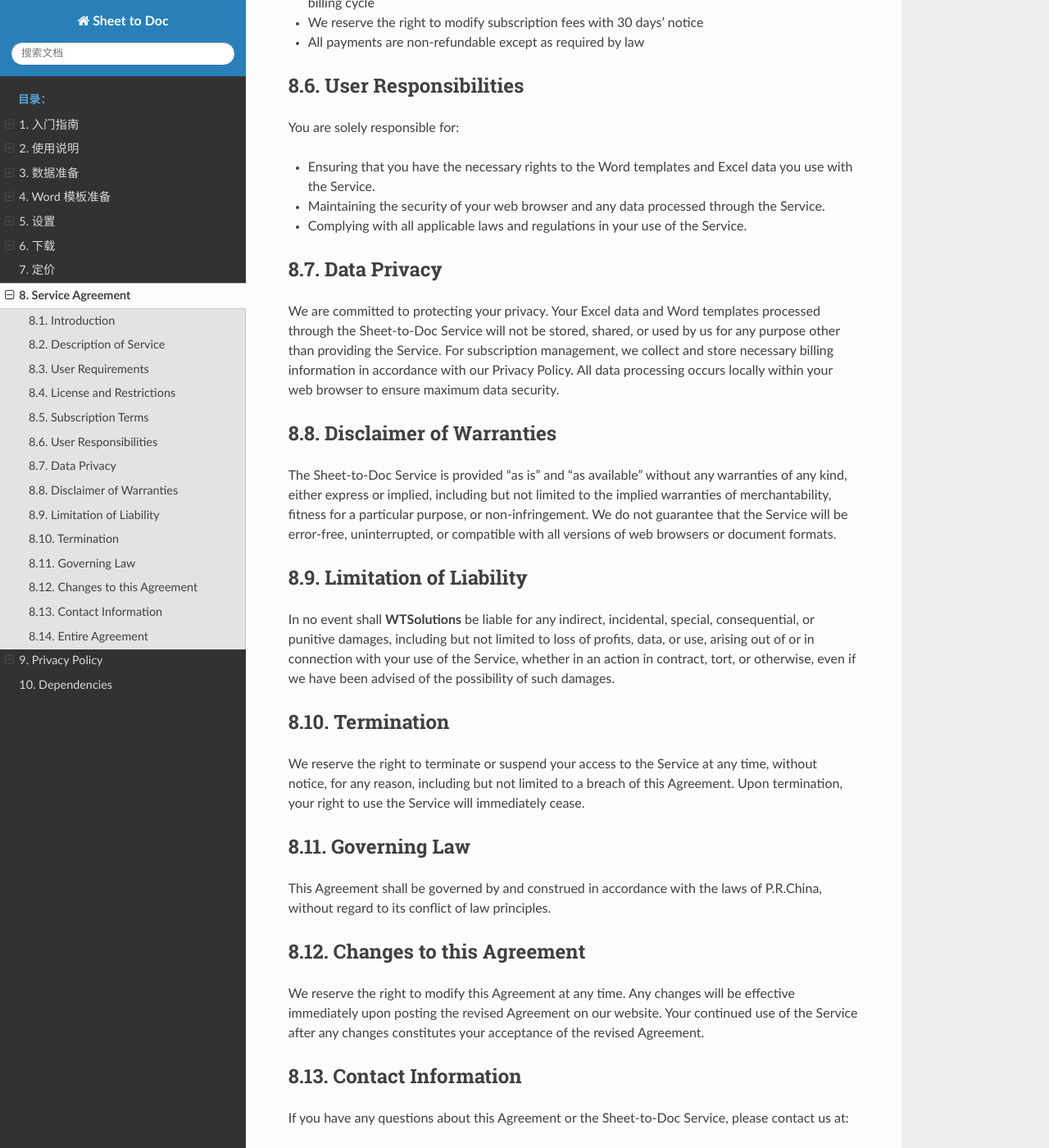
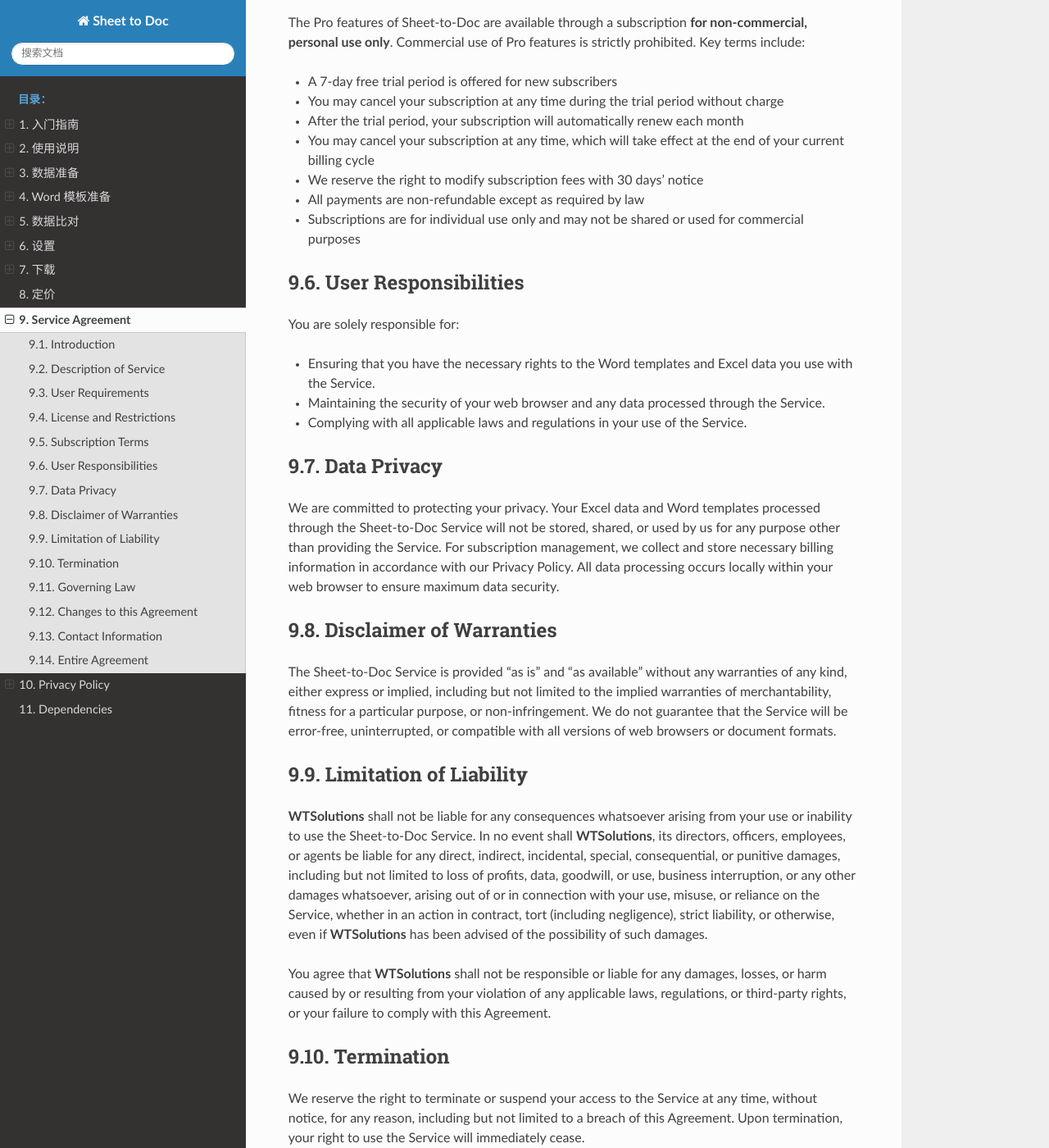
Before and after one commit to he-yang/sheet-to-doc-zh-cn, a Sphinx documentation site: the page built from source/termsofuse.md, in a window 1280 px wide and 1400 px high, scrolled down 1245 px. Shown: the whole window at 82% size. Built offline with Sphinx 7.4.7 and the Read the Docs theme 3.1.0, drawn with Linux system fonts in a browser that asks for light colours; some of the changed text lies outside the part shown.

Commit message:
add comparision

```diff
--- a/source/conf.py
+++ b/source/conf.py
@@ -9,7 +9,7 @@
 project = 'Sheet to Doc'
 copyright = '2022~2025, WTSolutions'
 author = 'WTSolutions'
-release = '2.0.0.0'
+release = '2.1.0.0'
 
 # -- General configuration ---------------------------------------------------
 # https://www.sphinx-doc.org/en/master/usage/configuration.html#general-configuration
--- a/source/index.rst
+++ b/source/index.rst
@@ -19,6 +19,7 @@
    Usage.md
    ExcelData.md
    WordTemplate.md
+   Comparison.md
    Settings.md
    Download.md
    Pricing.md
--- a/source/termsofuse.md
+++ b/source/termsofuse.md
@@ -32,7 +32,13 @@
 
 ## License and Restrictions
 
-We grant you a limited, non-exclusive, non-transferable, revocable license to use the Sheet-to-Doc Service solely for your personal or internal business purposes. For Pro features, a paid subscription is required. You agree not to:
+We grant you a limited, non-exclusive, non-transferable, revocable license to use the Sheet-to-Doc Service **solely for non-commercial, personal use only**. Commercial use of the Service is strictly prohibited, including but not limited to:
+- Using the Service for any business, commercial, or professional purposes
+- Generating documents for sale, resale, or commercial distribution
+- Using the Service to support any commercial enterprise or operation
+- Monetizing the results generated by the Service in any way
+
+You agree not to:
 - Reverse engineer, decompile, disassemble, or otherwise attempt to derive the source code of the Service.
 - Distribute, sublicense, lease, rent, or otherwise transfer the Service to any third party.
 - Use the Service for any illegal or unauthorized purpose.
@@ -40,13 +46,14 @@
 
 ## Subscription Terms
 
-The Pro features of Sheet-to-Doc are available through a subscription. Key terms include:
+The Pro features of Sheet-to-Doc are available through a subscription **for non-commercial, personal use only**. Commercial use of Pro features is strictly prohibited. Key terms include:
 - A 7-day free trial period is offered for new subscribers
 - You may cancel your subscription at any time during the trial period without charge
 - After the trial period, your subscription will automatically renew each month
 - You may cancel your subscription at any time, which will take effect at the end of your current billing cycle
 - We reserve the right to modify subscription fees with 30 days' notice
 - All payments are non-refundable except as required by law
+- Subscriptions are for individual use only and may not be shared or used for commercial purposes
 
 ## User Responsibilities
 
@@ -65,7 +72,9 @@
 
 ## Limitation of Liability
 
-In no event shall **WTSolutions** be liable for any indirect, incidental, special, consequential, or punitive damages, including but not limited to loss of profits, data, or use, arising out of or in connection with your use of the Service, whether in an action in contract, tort, or otherwise, even if we have been advised of the possibility of such damages.
+**WTSolutions** shall not be liable for any consequences whatsoever arising from your use or inability to use the Sheet-to-Doc Service. In no event shall **WTSolutions**, its directors, officers, employees, or agents be liable for any direct, indirect, incidental, special, consequential, or punitive damages, including but not limited to loss of profits, data, goodwill, or use, business interruption, or any other damages whatsoever, arising out of or in connection with your use, misuse, or reliance on the Service, whether in an action in contract, tort (including negligence), strict liability, or otherwise, even if **WTSolutions** has been advised of the possibility of such damages.
+
+You agree that **WTSolutions** shall not be responsible or liable for any damages, losses, or harm caused by or resulting from your violation of any applicable laws, regulations, or third-party rights, or your failure to comply with this Agreement.
 
 ## Termination
 
```
Also changed, not shown: other parts of source/termsofuse.md (+1 -1 lines), source/Comparison.md (added, +40 -0 lines), source/Download.md (+6 -0 lines), source/Usage.md (+5 -0 lines), 1 other file.
